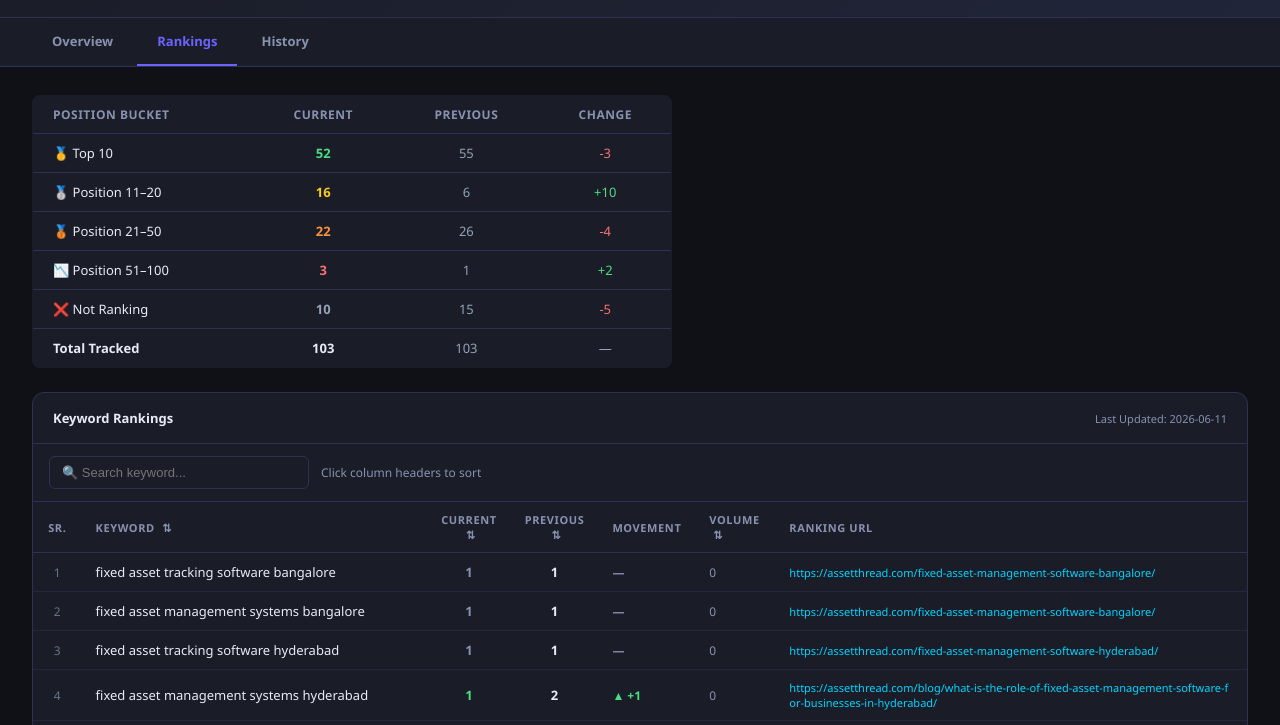
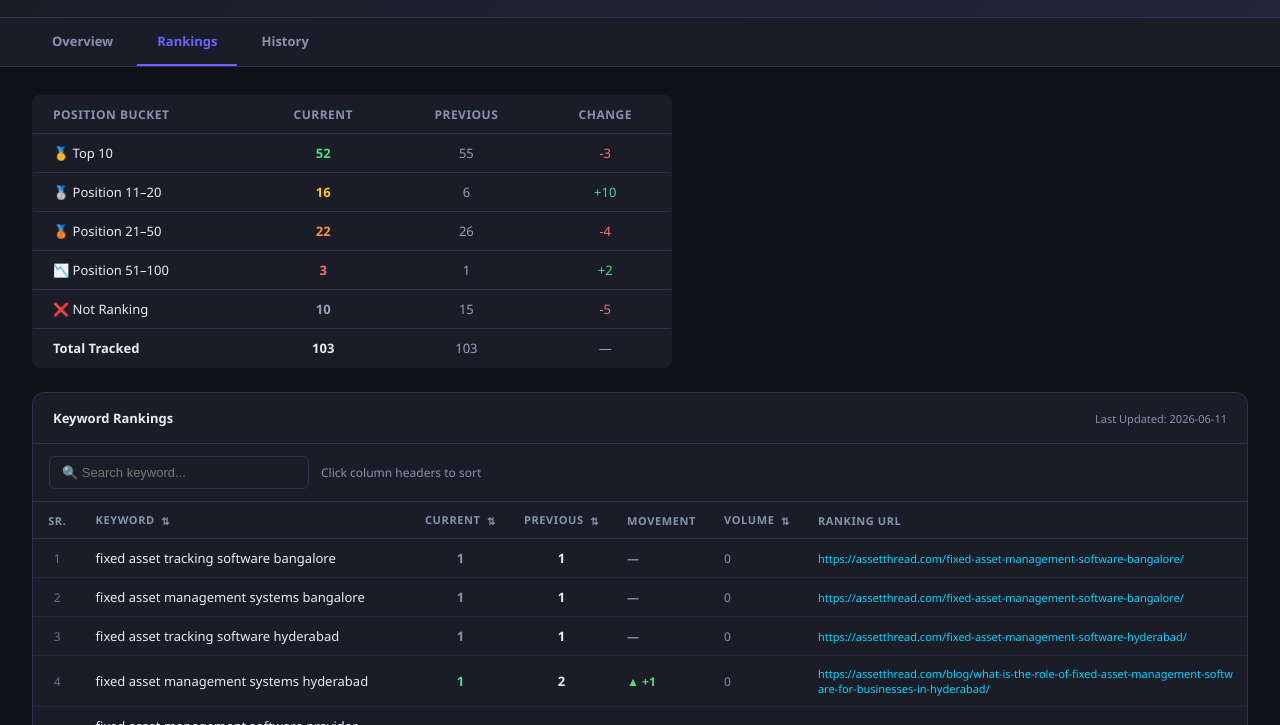
Before and after one commit to nileshshirke21/thirdslash-seo-dashboards, a plain HTML site: page dashboards/asset-thread/index.html in a window 1280 px wide. Both pictures are taken after a click on the element "Rankings". Shown: the part 74-799 px from the top of the page. Drawn offline with nearby package versions, Linux system fonts and the light colour scheme.

Commit message:
Fix sort icon alignment

```diff
--- a/dashboards/asset-thread/index.html
+++ b/dashboards/asset-thread/index.html
@@ -81,9 +81,9 @@
   .url-cell a:hover { text-decoration: underline; }
   .rank-bucket-wrap { margin-bottom: 24px; display: block; width: 100%; }
   .rank-controls { padding: 12px 16px; display:flex; align-items:center; border-bottom: 1px solid var(--border); }
-  .sort-icon { font-size:11px; color:var(--muted); margin-left:4px; }
+  .sort-icon { font-size:10px; color:var(--muted); margin-left:3px; vertical-align:middle; }
   .rank-controls { padding: 12px 16px; display:flex; align-items:center; border-bottom: 1px solid var(--border); }
-  .sort-icon { font-size:11px; color:var(--muted); margin-left:4px; }
+  .sort-icon { font-size:10px; color:var(--muted); margin-left:3px; vertical-align:middle; }
   .rank-bucket-table { width: 100%; max-width: 640px; border-collapse: collapse; background: var(--card); border-radius: 8px; overflow: hidden; border: 1px solid var(--border); margin-bottom: 24px; }
   .rank-bucket-table th { background: var(--bg2); padding: 10px 20px; font-size: 12px; text-transform: uppercase; letter-spacing: 0.5px; color: var(--muted); text-align: left; white-space: nowrap; }
   .rank-bucket-table td { padding: 10px 20px; font-size: 13px; border-top: 1px solid var(--border); white-space: nowrap; }
@@ -258,12 +258,12 @@
       <thead>
         <tr>
           <th style="text-align:center;width:40px">Sr.</th>
-          <th onclick="sortTable(1)" style="cursor:pointer">Keyword <span class="sort-icon">⇅</span></th>
-          <th onclick="sortTable(2)" style="cursor:pointer;text-align:center">Current <span class="sort-icon">⇅</span></th>
-          <th onclick="sortTable(3)" style="cursor:pointer;text-align:center">Previous <span class="sort-icon">⇅</span></th>
-          <th>Movement</th>
-          <th onclick="sortTable(5)" style="cursor:pointer">Volume <span class="sort-icon">⇅</span></th>
-          <th>Ranking URL</th>
+          <th onclick="sortTable(1)" style="cursor:pointer;white-space:nowrap">Keyword <span class="sort-icon">⇅</span></th>
+          <th onclick="sortTable(2)" style="cursor:pointer;text-align:center;white-space:nowrap">Current <span class="sort-icon">⇅</span></th>
+          <th onclick="sortTable(3)" style="cursor:pointer;text-align:center;white-space:nowrap">Previous <span class="sort-icon">⇅</span></th>
+          <th style="white-space:nowrap">Movement</th>
+          <th onclick="sortTable(5)" style="cursor:pointer;white-space:nowrap">Volume <span class="sort-icon">⇅</span></th>
+          <th style="white-space:nowrap">Ranking URL</th>
         </tr>
       </thead>
       <tbody id="rankTableBody">
```
Also changed, not shown: dashboards/brickroom-la/index.html (+8 -8 lines), dashboards/estrela-hotels/index.html (+8 -8 lines), dashboards/happylyfe/index.html (+8 -8 lines), dashboards/hrm-thread/index.html (+8 -8 lines), dashboards/kelly-powers/index.html (+8 -8 lines), dashboards/lancers-army-school/index.html (+8 -8 lines), dashboards/lancers-cbse/index.html (+8 -8 lines), dashboards/lancers-early-years/index.html (+8 -8 lines), dashboards/mj-gorgeous/index.html (+8 -8 lines), dashboards/ovation-square/index.html (+8 -8 lines), dashboards/piovra-group/index.html (+8 -8 lines), dashboards/potential-engineering/index.html (+8 -8 lines), dashboards/public69/index.html (+8 -8 lines).
